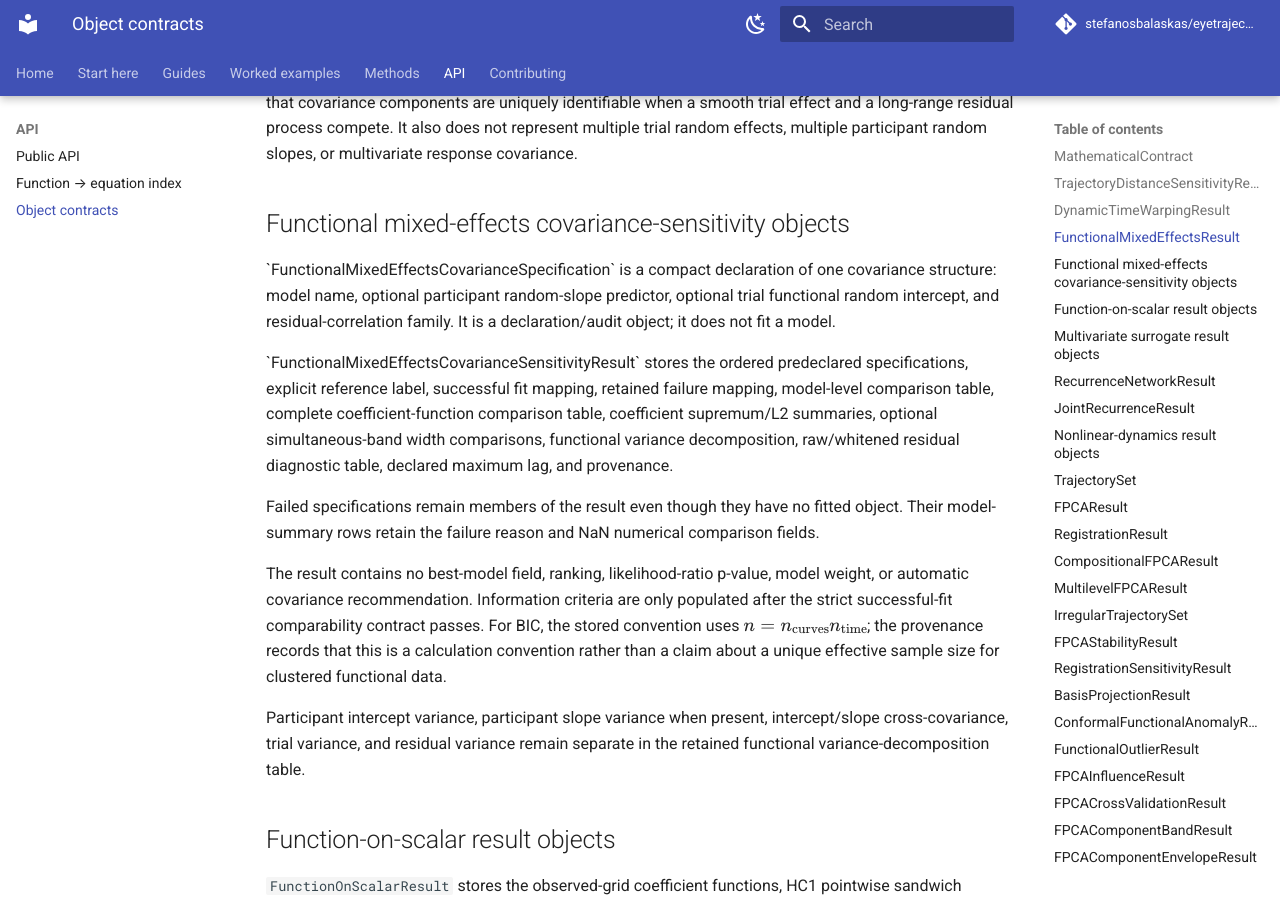
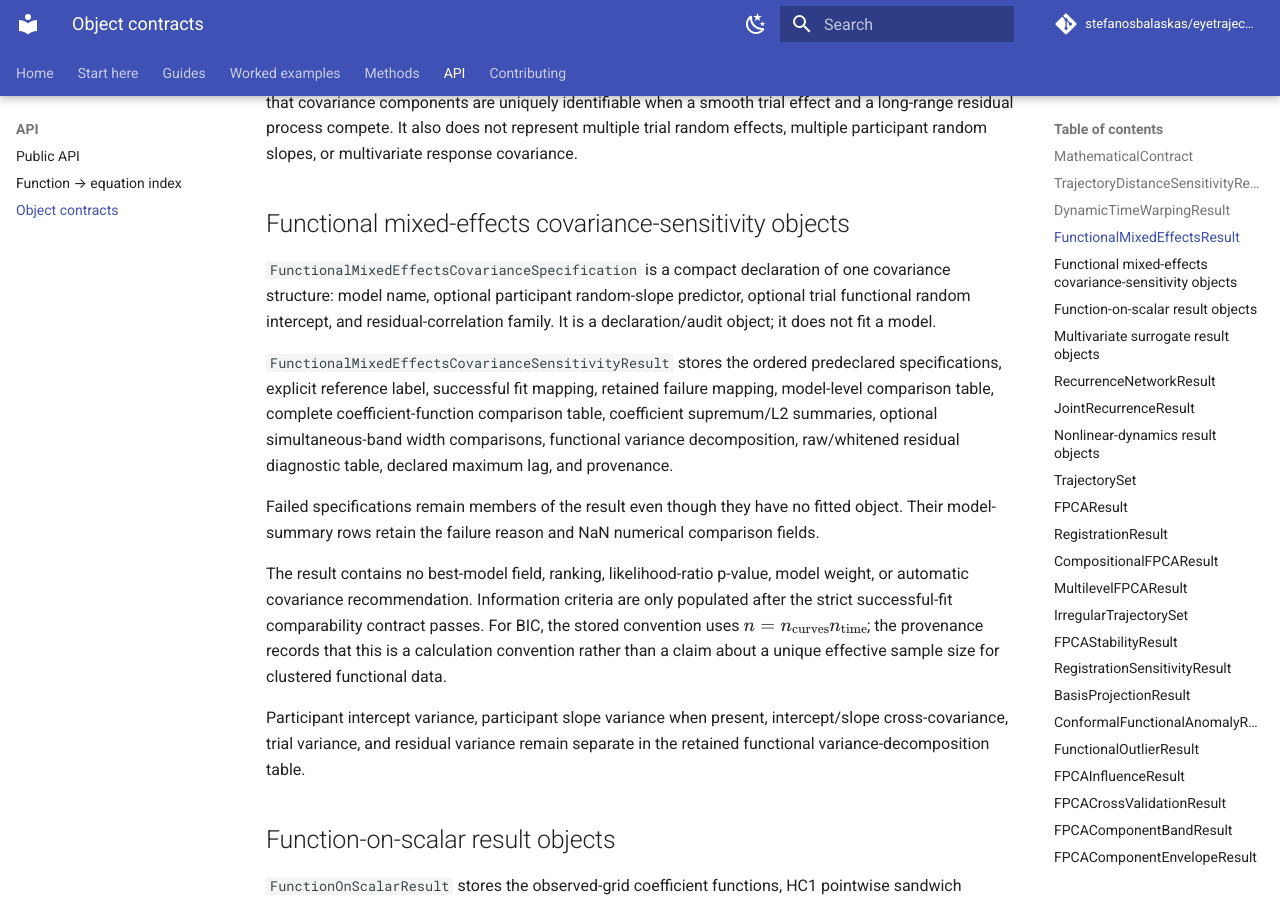
Before and after one commit to stefanosbalaskas/eyetrajectoriespy, an MkDocs documentation site: the page built from docs/reference/objects.md, in a window 1280 px wide and 900 px high, scrolled down 2228 px. Built offline with MkDocs 1.6.1 and Material for MkDocs 9.7.7, drawn with Linux system fonts in a browser that asks for light colours; comment, search, counter and statistics services are not loaded.

Commit message:
Repair 0.50 Markdown inline code

```diff
--- a/docs/reference/objects.md
+++ b/docs/reference/objects.md
@@ -90,12 +90,12 @@ covariance.
 
 ## Functional mixed-effects covariance-sensitivity objects
 
-\`FunctionalMixedEffectsCovarianceSpecification\` is a compact declaration of
+`FunctionalMixedEffectsCovarianceSpecification` is a compact declaration of
 one covariance structure: model name, optional participant random-slope
 predictor, optional trial functional random intercept, and residual-correlation
 family. It is a declaration/audit object; it does not fit a model.
 
-\`FunctionalMixedEffectsCovarianceSensitivityResult\` stores the ordered
+`FunctionalMixedEffectsCovarianceSensitivityResult` stores the ordered
 predeclared specifications, explicit reference label, successful fit mapping,
 retained failure mapping, model-level comparison table, complete
 coefficient-function comparison table, coefficient supremum/L2 summaries,
```
